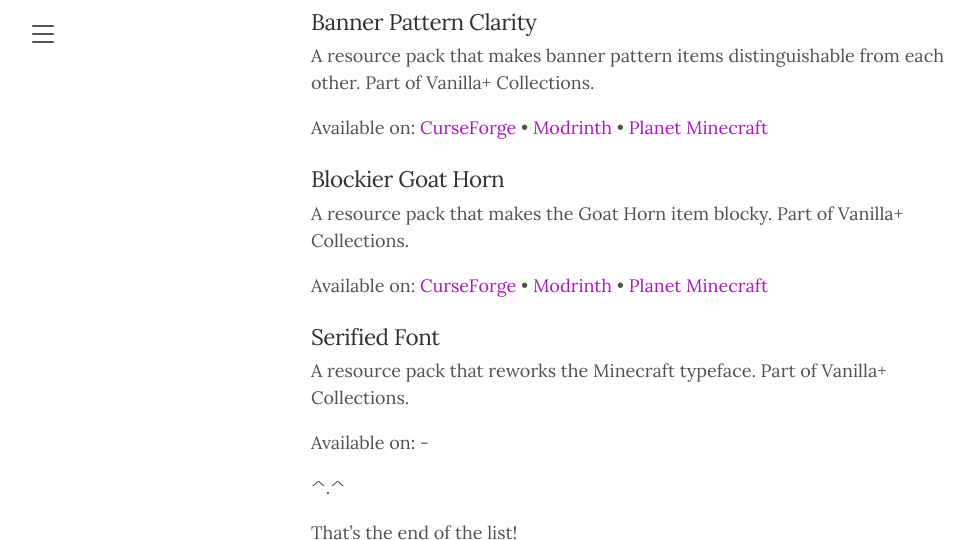
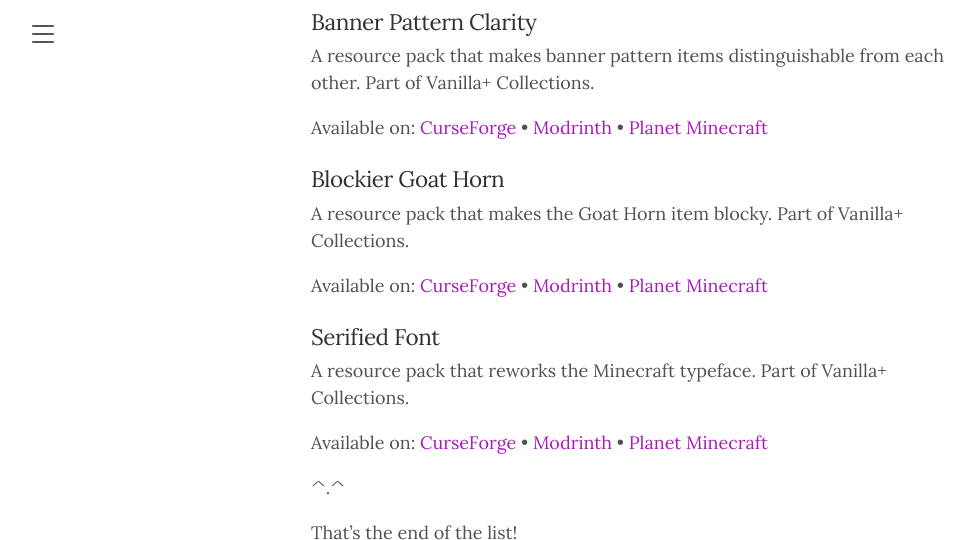
Before and after one commit to bebebea/bebebea.github.io, a Jekyll site: the page built from minecraft.md, in a window 1280 px wide and 900 px high, scrolled down 1100 px, cut to the strip 0-540 px from the top of the window. Shown: the whole strip, without its empty margins (5-979 px from the left). Built offline with Jekyll 4.4.1, drawn with Linux system fonts in a browser that asks for light colours.

Commit message:
Update minecraft.md

```diff
--- a/minecraft.md
+++ b/minecraft.md
@@ -43,19 +43,19 @@
 
 A resource pack that makes banner pattern items distinguishable from each other. Part of Vanilla+ Collections.
 
-Available on: [CurseForge](https://legacy.curseforge.com/minecraft/texture-packs/banner-pattern-clarity/) • [Modrinth](https://modrinth.com/resourcepack/banner-pattern-clarity/) • [Planet Minecraft](https://www.planetminecraft.com/texture-pack/banner-pattern-clarity/)
+Available on: [CurseForge](https://curseforge.com/minecraft/texture-packs/banner-pattern-clarity/) • [Modrinth](https://modrinth.com/resourcepack/banner-pattern-clarity/) • [Planet Minecraft](https://www.planetminecraft.com/texture-pack/banner-pattern-clarity/)
 
 ### Blockier Goat Horn
 
 A resource pack that makes the Goat Horn item blocky. Part of Vanilla+ Collections.
 
-Available on: [CurseForge](https://legacy.curseforge.com/minecraft/texture-packs/blockier-goat-horn/) • [Modrinth](https://modrinth.com/resourcepack/blockier-goat-horn/) • [Planet Minecraft](https://www.planetminecraft.com/texture-pack/blockier-goat-horn/)
+Available on: [CurseForge](https://curseforge.com/minecraft/texture-packs/blockier-goat-horn/) • [Modrinth](https://modrinth.com/resourcepack/blockier-goat-horn/) • [Planet Minecraft](https://www.planetminecraft.com/texture-pack/blockier-goat-horn/)
 
 ### Serified Font
 
 A resource pack that reworks the Minecraft typeface. Part of Vanilla+ Collections.
 
-Available on: -
+Available on: [CurseForge](https://curseforge.com/minecraft/texture-packs/serified-font/) • [Modrinth](https://modrinth.com/resourcepack/serified-font/) • [Planet Minecraft](https://www.planetminecraft.com/texture-pack/serified-font/)
 
 ^.^
 
```
